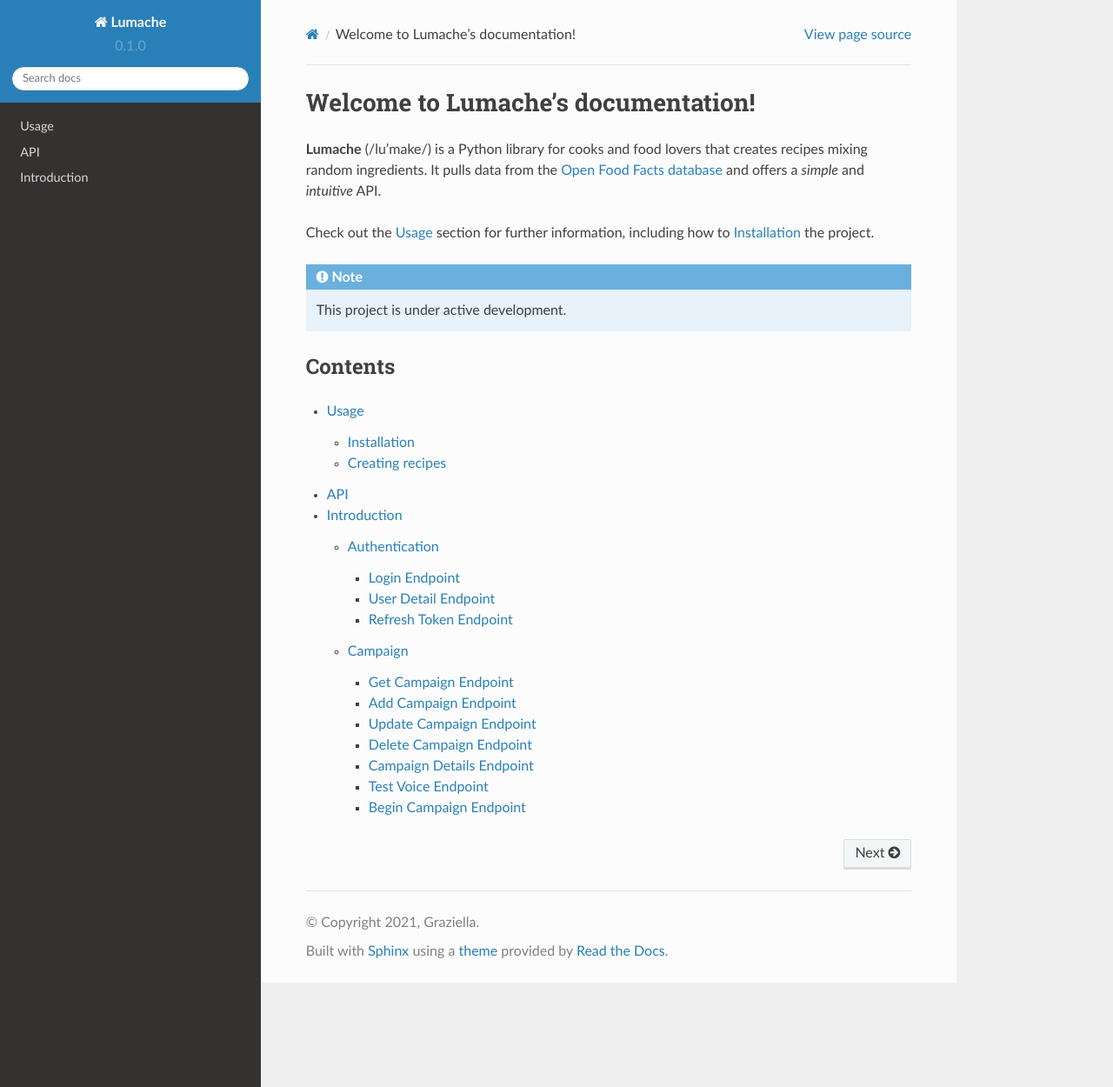
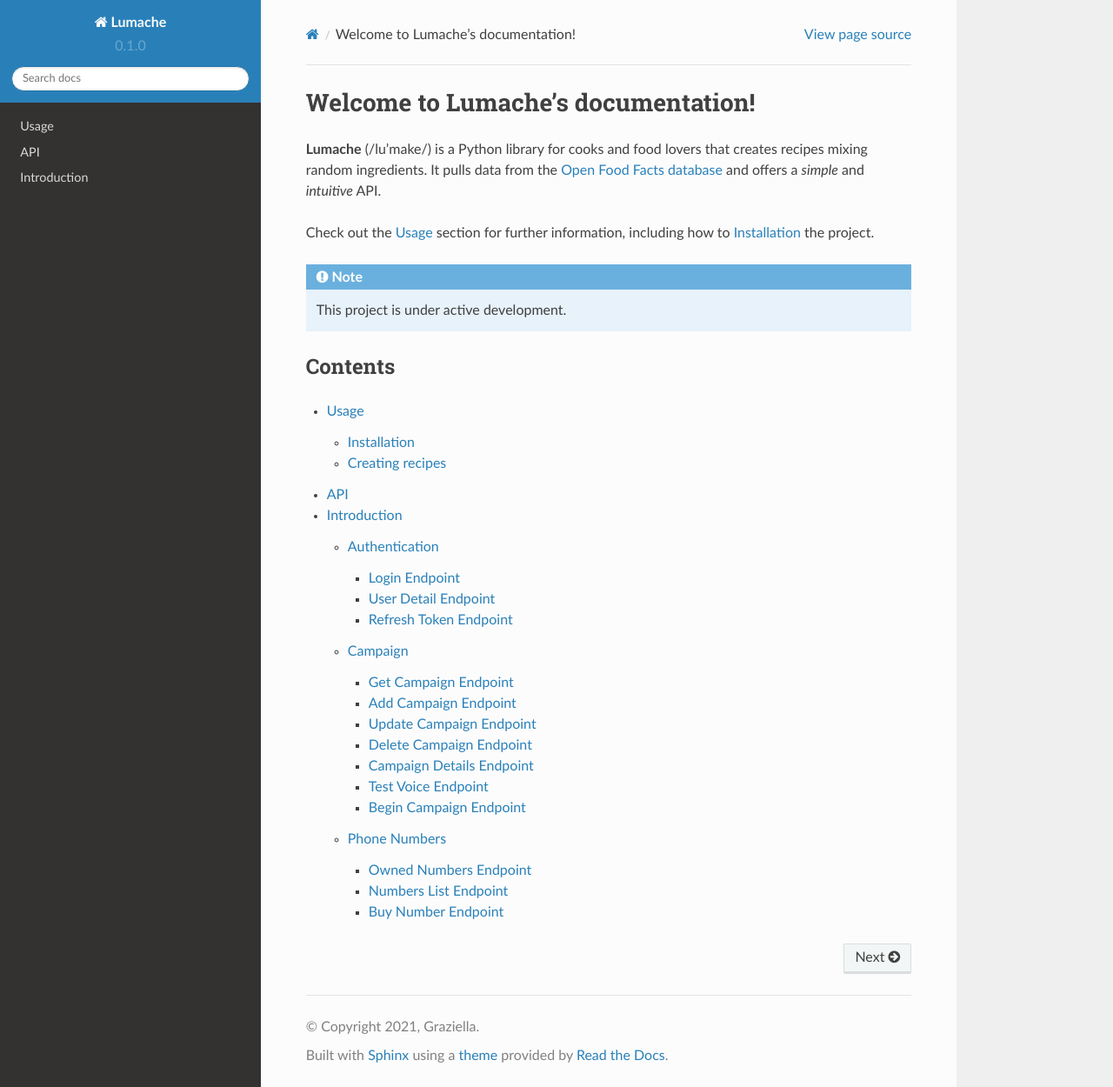
Before and after one commit to anjelikaprixa/TingTing, a Sphinx documentation site: the page built from docs/source/index.rst, in a window 1280 px wide and 1250 px high. Shown: the whole window at 87% size. Built offline with Sphinx 7.4.7 and the Read the Docs theme 2.0.0, drawn with Linux system fonts in a browser that asks for light colours; part of the change alters nothing that is shown.

```diff
--- a/docs/source/api.rst
+++ b/docs/source/api.rst
@@ -5,7 +5,7 @@ API
    :toctree: generated
 
    lumache
-n
+
 
 Introduction
 =============
@@ -370,3 +370,62 @@ Sample input encompassing all attributes:
 	"schedule_date": "2023-05-09T17:07",
 	"status": "failed"
    }
+
+Phone Numbers
+--------------
+
+Owned Numbers Endpoint
+~~~~~~~~~~~~~~~~~~~~~~~
+
+.. list-table::
+   :widths: 25 25 50
+   :header-rows: 1
+
+   * - URL
+     - Required Values
+     - HTTP Methods
+   * - {{url}}/api/system/owned/phone_numbers
+     -
+     - GET
+
+By accessing this endpoint, you can retrieve details for all phone numbers associated with the currently logged-in user. These details include the phone number itself, its capabilities for voice, SMS, MMS, and fax, the rate of the number, the SID, friendly name, and other relevant information.
+
+Numbers List Endpoint
+~~~~~~~~~~~~~~~~~~~~~~
+
+.. list-table::
+   :widths: 25 25 50
+   :header-rows: 1
+
+   * - URL
+     - Required Values
+     - HTTP Methods
+   * - {{url}}/api/system/phone_numbers
+     -
+     - GET
+
+By accessing this endpoint, you can retrieve details for all phone numbers not associated with any users and are available to buy. These details include the phone number itself, its capabilities for voice, SMS, MMS, and fax, the rate of the number, the SID, friendly name, and other relevant information
+
+Buy Number Endpoint
+~~~~~~~~~~~~~~~~~~~~
+
+.. list-table::
+   :widths: 25 25 50
+   :header-rows: 1
+
+   * - URL
+     - Required Values
+     - HTTP Methods
+   * - {{url}}/api/system/phone_numbers
+     - SID
+     - GET
+
+Through the POST method of this endpoint, you will be able to buy a number that is in the numbers list by providing the SID of the number you want to buy.
+
+Sample Input:
+
+ .. code-block:: json
+
+   {
+	"detail":"b7142c5ae3b673d944d81c83bda4f5de"
+   }
```
